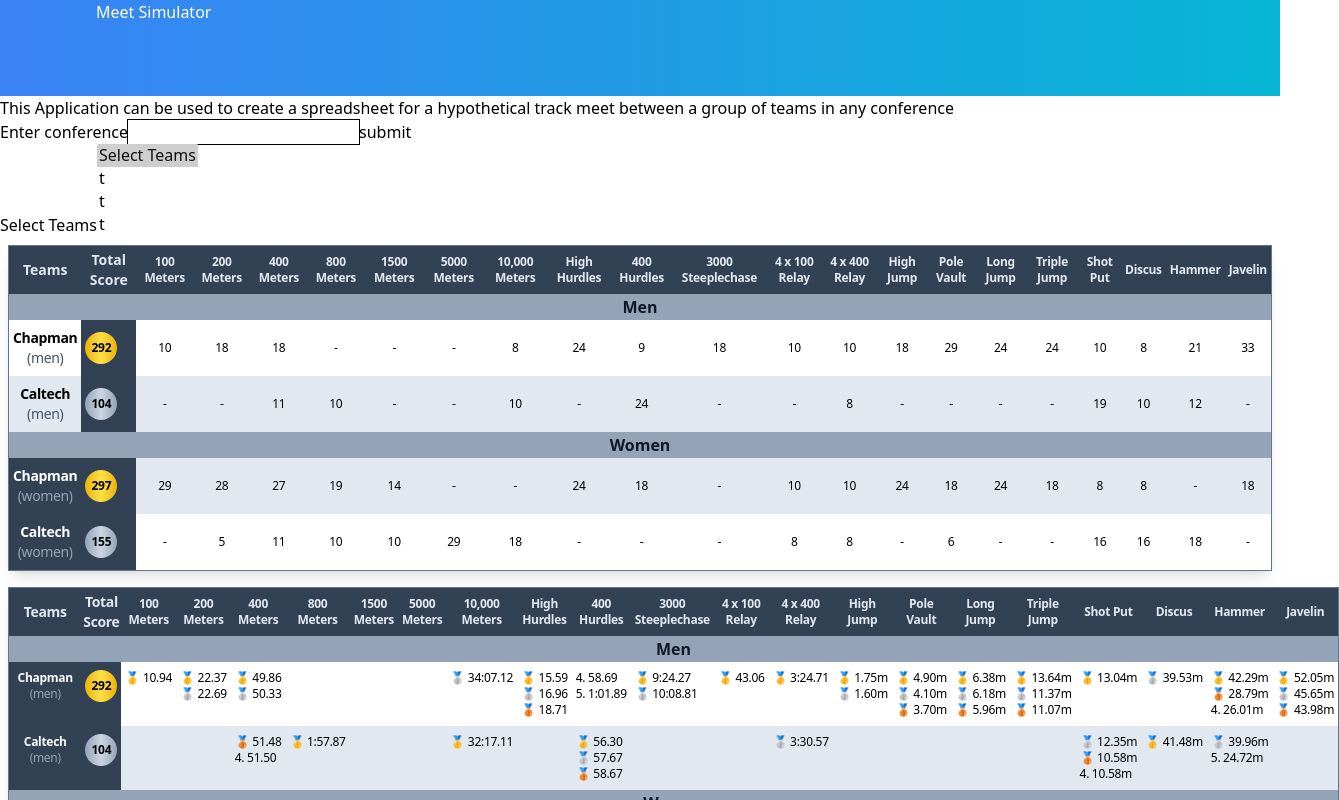
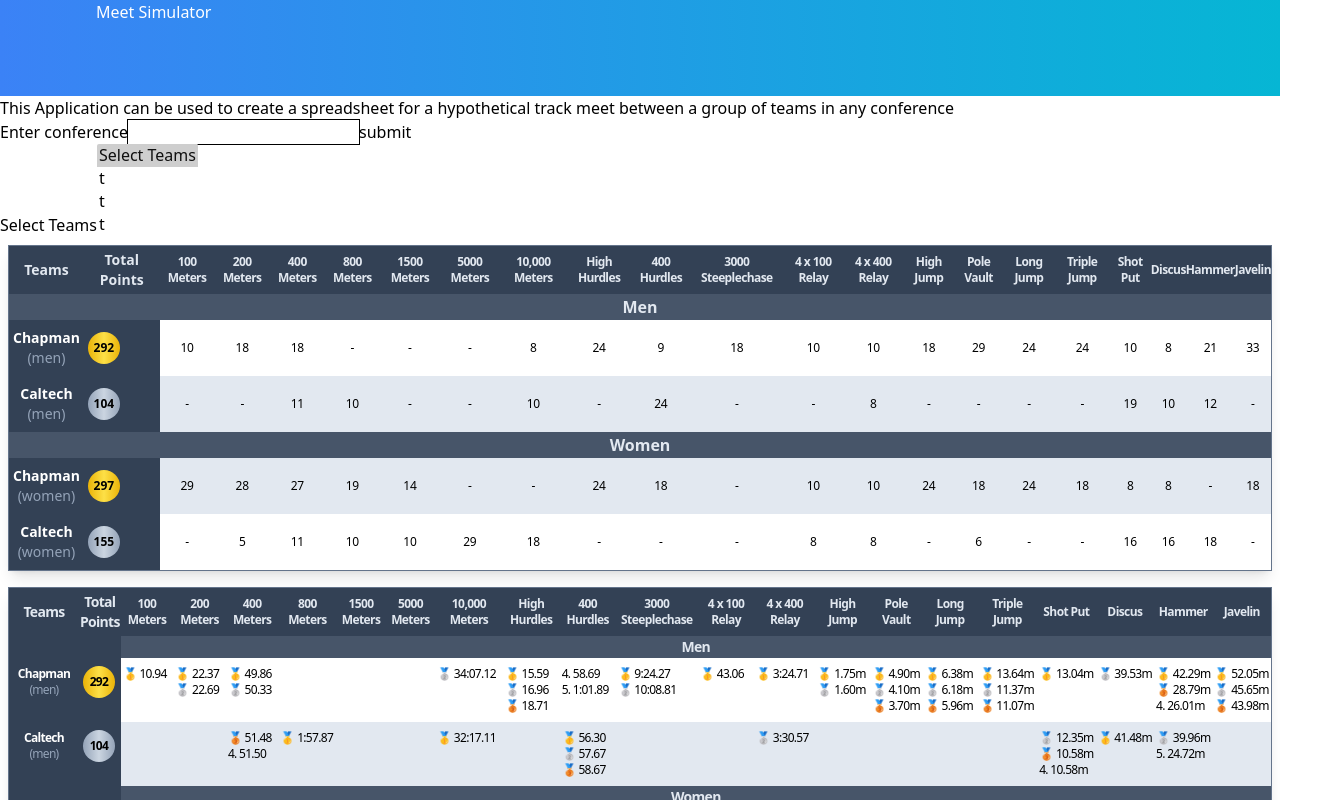
Before and after one commit to jsheh67/meetPredictorV2, a React (Create React App) app in the folder frontend/: page / in a window 1280 px wide. Shown: the top 800 px of the page, 1339 px wide, since content can reach past the window. Built offline with nearby package versions, Linux system fonts and the light colour scheme.

Commit message:
goodnight

```diff
--- a/frontend/src/components/ResultTable.js
+++ b/frontend/src/components/ResultTable.js
@@ -1310,8 +1310,8 @@
         let results= getMenOrWomenDetailed(team, e);
         let resultArray= results.split("~");
         return(
-          <td className="text-xs py-2 px-1 text-left justify-start truncate" >
-            <div className="flex flex-col tracking-tight">
+          <td className="text-xs py-2 px-0.5 text-left justify-start truncate" >
+            <div className="flex flex-col ">
               <ul>
                 <li>{resultArray[1]}</li>
                 <li>{resultArray[2]}</li>
@@ -1327,7 +1327,7 @@
     const eventHeaderFactory=()=>{
       return events.map(e=>{
         return(
-          <th className="text-xs py-2 px-1 tracking-tight" >{e}</th>
+          <th className="text-xs py-2 px-0 tracking-tighter" >{e}</th>
         )
       })
     }
@@ -1335,7 +1335,7 @@
     const getMedals=(t)=>{
     if(t===meet.mensTeams[0] || t===meet.womensTeams[0]){
       return(
-        <td className ="text-xs tracking-tight even:bg-slate-700 odd:bg-slate-600 text-center py-2 px-1">
+        <td className ="max-w-min flex-none text-xs even:bg-slate-700 odd:bg-slate-600 text-center py-2 px-1">
           <div className="bg-gradient-to-r from-yellow-500 via-yellow-300 to-yellow-500 font-bold rounded-full px-1 py-2 w-8">
             {t.totalPoints}
           </div>
@@ -1343,7 +1343,7 @@
       )
     }else if(t===meet.mensTeams[1]|| t===meet.womensTeams[1]){
       return(
-        <td className ="text-xs tracking-tight text-center even:bg-slate-700 odd:bg-slate-600  py-2 px-1">
+        <td className ="max-w-min flex-none text-xs text-center even:bg-slate-700 odd:bg-slate-600  py-2 px-1">
           <div className="bg-gradient-to-r from-slate-400 via-slate-300 to-slate-400 font-bold rounded-full px-1 py-2 w-8">
             {t.totalPoints}
           </div>
@@ -1351,7 +1351,7 @@
       )
     }else if(t===meet.mensTeams[2] || t===meet.womensTeams[2]){
       return(
-        <td className ="text-xs tracking-tight text-center even:bg-slate-700  py-2 px-1">
+        <td className ="max-w-min flex-none text-xs text-center even:bg-slate-700  py-2 px-1">
           <div className="bg-gradient-to-r from-amber-600 via-amber-300 to-amber-600 font-bold rounded-full px-1 py-2 w-8">
             {t.totalPoints}
           </div>
@@ -1365,8 +1365,8 @@
 
         return(
             <tr className="even:bg-slate-200 odd:bg-white align-top">
-                <th className ="text-xs  tracking-tight bg-slate-700 text-white py-2 px-1">{t.teamName}
-                  <p className="text-xs tracking-tight  font-light text-slate-400">{t.womens ? " (women)":" (men)" }</p>
+                <th className ="text-xs  bg-slate-700 text-white py-2 px-0">{t.teamName}
+                  <p className="text-xs font-light text-slate-400">{t.womens ? " (women)":" (men)" }</p>
                 </th>
                 {getMedals(t)}
                 {/* <td className ="sm:text-xs py-2 px-1">{t.totalPoints}</td> */}
@@ -1387,8 +1387,8 @@
 
             return(
                 <tr className="even:bg-slate-200 odd:bg-white">
-                    <th className =" text-sm tracking-tight py-2 px-1">{t.teamName}
-                      <p className=" text-sm tracking-tight font-light text-slate-600">{t.womens ? " (women)":" (men)" }</p>
+                    <th className =" text-sm bg-slate-700 text-white py-2 px-1">{t.teamName}
+                      <p className=" text-sm  font-light bg-slate-700 text-slate-400">{t.womens ? " (women)":" (men)" }</p>
                     </th>
                     {getMedals(t)}
                     {/* <td className ="sm:text-xs py-2 px-1">{t.totalPoints}</td> */}
@@ -1408,8 +1408,8 @@
       return(meet.womensTeams.map(t=>{
           return(
               <tr className="even:bg-slate-200 odd:bg-white">
-                  <th className =" text-sm tracking-tight bg-slate-700 text-white  py-2 px-1">{t.teamName}
-                    <p className=" text-sm tracking-tight font-light text-slate-400">{t.womens ? " (women)":" (men)" }</p>
+                  <th className =" text-sm  bg-slate-700 text-white  py-2 px-1">{t.teamName}
+                    <p className=" text-sm  font-light text-slate-400">{t.womens ? " (women)":" (men)" }</p>
                   </th>
                   {getMedals(t)}
                   {/* <td className ="sm:text-xs py-2 px-1">{t.totalPoints}</td> */}
@@ -1443,15 +1443,15 @@
 
               <tr className="bg-slate-700 text-slate-200">
                 <th className="text-sm">Teams</th>
-                <th className="text-sm ">Total Score</th>
+                <th className="text-sm ">Total Points</th>
                 {eventHeaderFactory()}
               </tr>
 
-              <tr className="bg-slate-400 text-slate-900">
+              <tr className="bg-slate-600 text-slate-200">
                 <th colSpan="22">Men</th>
               </tr>
               {teamResults()}
-              <tr className="bg-slate-400 text-slate-900">
+              <tr className="bg-slate-600 text-slate-200">
                 <th colSpan="22">Women</th>
               </tr>
 
@@ -1460,24 +1460,26 @@
           </tbody>
         </table>
 
-        <table className="shadow-lg bg-white border border-slate-500 table-auto rounded-sm mb-4">
-          <tbody>
+        <table className="shadow-lg bg-white border border-slate-500 table-fixed rounded-sm mb-4">
+          <tbody className="text-sm tracking-tighter">
 
               <tr className="bg-slate-700 text-slate-200">
-                <th className="text-sm tracking-tight ">Teams</th>
-                <th className="text-sm tracking-tight ">Total Score</th>
+                <th >Teams</th>
+                <th className="w-8">Total Points</th>
                 {eventHeaderFactory()}
               </tr>
 
-              <tr className="bg-slate-400 text-slate-900">
-                <th colSpan="22">Men</th>
+              <tr className="bg-slate-600 text-slate-200">
+                <th className= "bg-slate-700" colSpan="2"></th>
+                <th colSpan="20">Men</th>
               </tr>
               {teamResultsDetailed()}
-              <tr className="bg-slate-400 text-slate-900">
+              <tr className="bg-slate-600 text-slate-200">
+                <th className= "bg-slate-700" colSpan="2"></th>
                 <th colSpan="22">Women</th>
               </tr>
 
-              {teamWResults()}
+                {teamWResults()}
 
           </tbody>
         </table>
```
